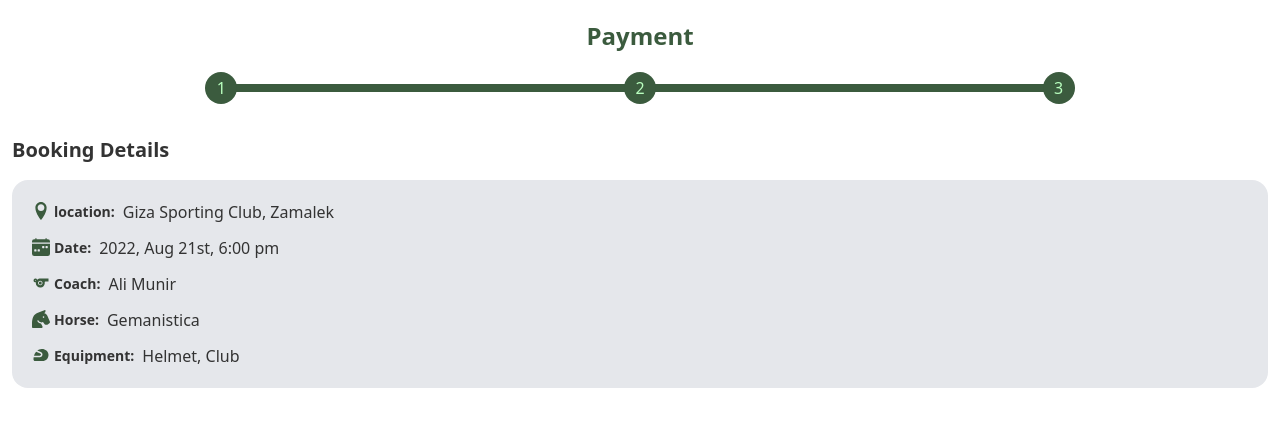
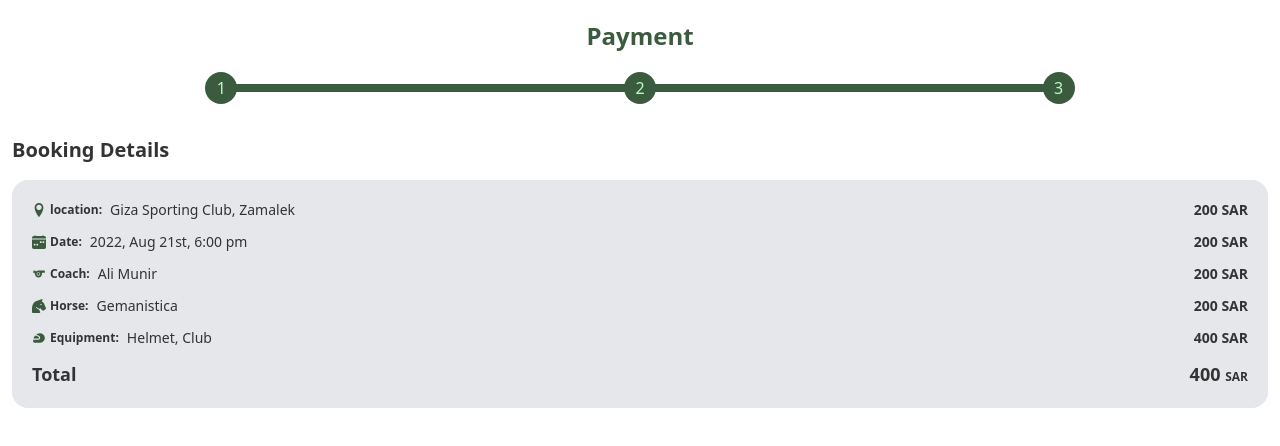
Before and after one commit to ptit-sa/booking-section, a React (Create React App) app: page /1/pay in a window 1280 px wide. Shown: the top 446 px of the page. Built offline with nearby package versions, Linux system fonts and the light colour scheme; the HTML template or start-up script is replaced by a standard one; what tailwindcss-rtl would draw is missing.

Commit message:
add prices

```diff
--- a/src/pages/Pay.js
+++ b/src/pages/Pay.js
@@ -17,40 +17,75 @@ export default function Pay() {
       <div className="flex flex-col gap-4 mt-7 ">
         <h1 className="text-xl font-bold">Booking Details</h1>
         <div className="flex flex-col gap-3 bg-gray-200 p-5 rounded-2xl">
-          <div className="flex flex-row gap-2 items-center flex-wrap">
-            <div className="flex flex-row gap-1">
-              <ImLocation className="text-lg text-prim" />
-              <p className="text-sm font-semibold">location:</p>
+          <div className="flex flex-row justify-between items-center">
+            <div className="flex flex-row gap-2 items-center flex-wrap">
+              <div className="flex flex-row gap-1 items-center">
+                <ImLocation className="text-sm text-prim" />
+                <p className="text-xs font-bold">location:</p>
+              </div>
+              <p className="text-sm">Giza Sporting Club, Zamalek</p>
             </div>
-            <p>Giza Sporting Club, Zamalek</p>
+            <p className="text-sm font-bold ">
+              200 <span className="text-2xs ">SAR</span>
+            </p>
           </div>
-          <div className="flex flex-row gap-2 items-center flex-wrap">
-            <div className="flex flex-row gap-1">
-              <BsCalendarWeekFill className="text-lg text-prim" />
-              <p className="text-sm font-semibold">Date:</p>
+          <div className="flex flex-row justify-between items-center">
+            <div className="flex flex-row gap-2 items-center flex-wrap">
+              <div className="flex flex-row gap-1 items-center">
+                <BsCalendarWeekFill className="text-sm text-prim" />
+                <p className="text-xs font-bold">Date:</p>
+              </div>
+              <p className="text-sm">2022, Aug 21st, 6:00 pm</p>
             </div>
-            <p>2022, Aug 21st, 6:00 pm</p>
+            <p className="text-sm font-bold ">
+              200 <span className="text-2xs ">SAR</span>
+            </p>
           </div>
-          <div className="flex flex-row gap-2 items-center flex-wrap">
-            <div className="flex flex-row gap-1">
-              <MdOutlineSports className="text-lg text-prim" />
-              <p className="text-sm font-semibold">Coach:</p>
+          <div className="flex flex-row justify-between items-center">
+            <div className="flex flex-row gap-2 items-center flex-wrap">
+              <div className="flex flex-row gap-1 items-center">
+                <MdOutlineSports className="text-sm text-prim" />
+                <p className="text-xs font-bold">Coach:</p>
+              </div>
+              <p className="text-sm">Ali Munir</p>
             </div>
-            <p>Ali Munir</p>
+            <p className="text-sm font-bold ">
+              200 <span className="text-2xs ">SAR</span>
+            </p>
           </div>
-          <div className="flex flex-row gap-2 items-center flex-wrap">
-            <div className="flex flex-row gap-1">
-              <FaHorseHead className="text-lg text-prim" />
-              <p className="text-sm font-semibold">Horse:</p>
+          <div className="flex flex-row justify-between items-center">
+            <div className="flex flex-row gap-2 items-center flex-wrap">
+              <div className="flex flex-row gap-1 items-center">
+                <FaHorseHead className="text-sm text-prim" />
+                <p className="text-xs font-bold">Horse:</p>
+              </div>
+              <p className="text-sm">Gemanistica</p>
             </div>
-            <p>Gemanistica</p>
+            <p className="text-sm font-bold ">
+              200 <span className="text-2xs ">SAR</span>
+            </p>
           </div>
-          <div className="flex flex-row gap-2 items-center flex-wrap">
-            <div className="flex flex-row gap-1">
-              <MdSportsMotorsports className="text-lg text-prim" />
-              <p className="text-sm font-semibold">Equipment:</p>
+          <div className="flex flex-row justify-between items-center">
+            <div className="flex flex-row gap-2 items-center flex-wrap">
+              <div className="flex flex-row gap-1 items-center">
+                <MdSportsMotorsports className="text-sm text-prim" />
+                <p className="text-xs font-bold">Equipment:</p>
+              </div>
+              <p className="text-sm">Helmet, Club</p>
             </div>
-            <p>Helmet, Club</p>
+            <p className="text-sm font-bold ">
+              400 <span className="text-2xs ">SAR</span>
+            </p>
+          </div>
+          <div className="flex flex-row justify-between items-center">
+            <div className="flex flex-row gap-2 items-center flex-wrap">
+              <div className="flex flex-row gap-1 items-center">
+                <p className="text-lg font-bold">Total</p>
+              </div>
+            </div>
+            <p className="text-lg font-bold ">
+              400 <span className="text-xs ">SAR</span>
+            </p>
           </div>
         </div>
       </div>
```
